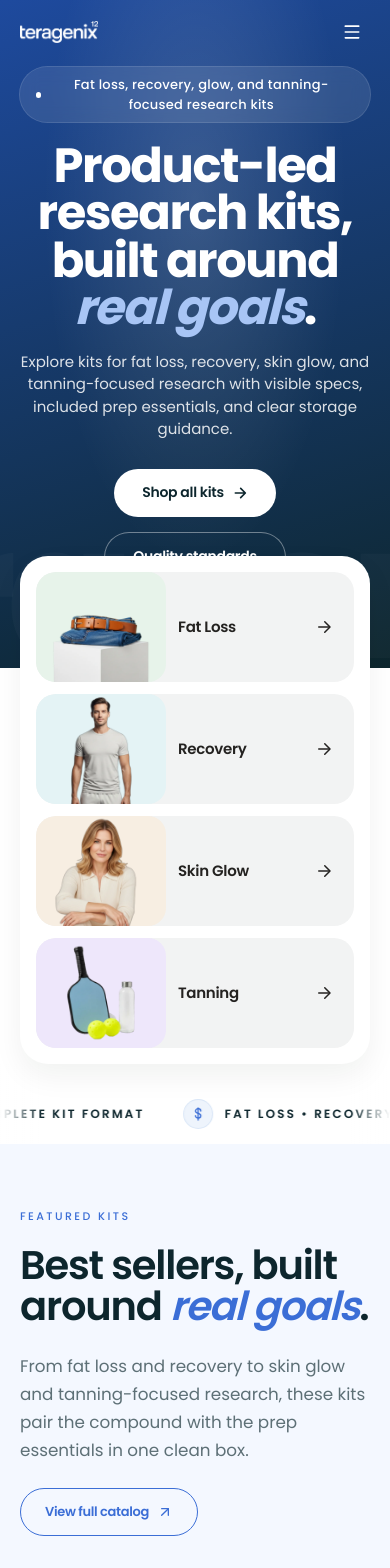
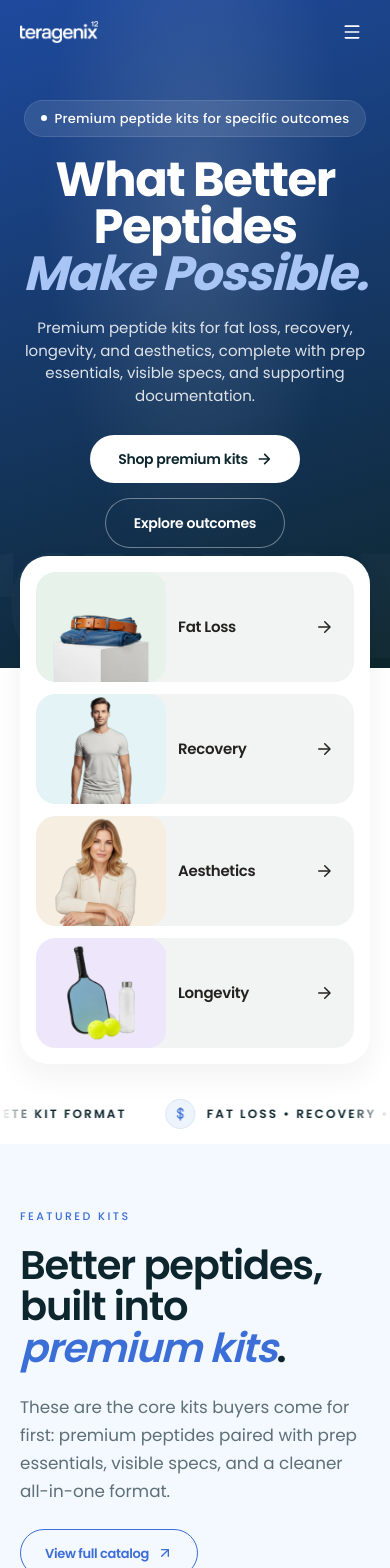
Before and after one commit to sethschnrt/teragenix, a Next.js app: page / in a window 390 px wide. Shown: the top 1568 px of the page. Built offline with nearby package versions, Linux system fonts and the light colour scheme.

Commit message:
Overhaul Teragenix marketing copy direction

```diff
--- a/src/app/about/page.tsx
+++ b/src/app/about/page.tsx
@@ -70,16 +70,16 @@ export default function AboutPage() {
       <PageHero
         icon={Microscope}
         eyebrow="ABOUT TERAGENIX"
-        detail="Research-kit standards, documentation, and buyer clarity"
-        title="A clearer way to evaluate research kits."
-        description="Teragenix is built around complete kits, visible specs, and documentation that helps buyers compare faster and verify details sooner."
+        detail="Premium peptides, complete kits, and supporting proof"
+        title="What better peptides make possible."
+        description="Teragenix is built around premium peptides for specific outcomes, complete kit formats, and the proof serious buyers expect to see."
         variant="subpage"
         panelEyebrow="BUYER SYSTEM"
-        panelTitle="What shoppers should understand fast."
+        panelTitle="What makes Teragenix different."
         panelItems={[
+          { label: "Premium peptides", value: "Built for outcomes" },
           { label: "Complete kits", value: "Included supplies up front" },
           { label: "Documentation", value: "Specs close to product" },
-          { label: "Category flow", value: "Find the right fit faster" },
           { label: "Support path", value: "FAQ + policy pages", href: "/faq" },
         ]}
       />
@@ -90,17 +90,17 @@ export default function AboutPage() {
             <div className="rounded-[2rem] bg-white p-7 ring-1 ring-[#e3e8ef] sm:p-8">
               <p className="tg-eyebrow">WHY TERAGENIX EXISTS</p>
               <h2 className="mt-3 text-[2rem] font-semibold leading-tight tracking-[-0.03em] text-[#0d262d] sm:text-[2.5rem]">
-                Research kits should be easier to compare from the start.
+                Teragenix sells premium peptides for specific outcomes.
               </h2>
               <div className="mt-5 space-y-4 text-[15px] leading-7 text-[#475967] sm:text-[16px]">
                 <p>
-                  Teragenix exists to make research kits easier to compare, easier to understand, and easier to verify before checkout.
+                  The core promise is simple: better peptides, complete kits, and clearer proof behind the purchase.
                 </p>
                 <p>
-                  That means clear kit structure, visible specs, included supplies shown up front, and documentation that stays close to the product.
+                  Instead of selling loose vials with vague positioning, Teragenix frames each product around the outcome, the peptide, and the supporting details that justify it.
                 </p>
                 <p>
-                  The goal is simple: less guesswork, faster evaluation, and more confidence while moving through the catalog.
+                  That is what the site should communicate on every page, from the homepage headline to the product detail and documentation layer.
                 </p>
               </div>
             </div>
--- a/src/app/shop/[slug]/product-detail.tsx
+++ b/src/app/shop/[slug]/product-detail.tsx
@@ -204,19 +204,19 @@ export function ProductDetail({ product, relatedProducts }: ProductDetailProps)
               About this kit
             </p>
             <h2 className="mt-3 text-[1.85rem] font-semibold leading-tight tracking-[-0.03em] text-[#0d262d] sm:text-[2.2rem]">
-              Everything you need to evaluate this kit quickly.
+              Built around a better peptide purchase.
             </h2>
             <p className="mt-5 text-[15px] leading-7 text-[#0d262d]/68 sm:text-[16px]">
               {product.longDescription}
             </p>
 
             <div className="mt-8 rounded-[1.5rem] p-5" style={{ backgroundColor: theme.softAlt }}>
-              <p className="text-sm font-semibold text-[#0d262d]">Why researchers choose full kits</p>
+              <p className="text-sm font-semibold text-[#0d262d]">Why the kit feels premium</p>
               <ul className="mt-4 space-y-3">
                 {[
-                  "Core prep supplies are listed up front, so there is less guesswork.",
+                  "The peptide and prep essentials arrive as one complete purchase.",
                   "Batch code, SKU, and documentation status stay tied to the exact product.",
-                  "Specs, storage guidance, and support links are all one scroll away.",
+                  "Specs, storage guidance, and support links stay close to the kit.",
                 ].map((item) => (
                   <li key={item} className="flex items-start gap-2.5 text-[14px] leading-6 text-[#0d262d]/68">
                     <Check className="mt-1 h-4 w-4 shrink-0" style={{ color: theme.accent }} />
@@ -267,7 +267,7 @@ export function ProductDetail({ product, relatedProducts }: ProductDetailProps)
                 Batch documentation
               </p>
               <p className="mt-3 text-[14px] leading-6 text-[#0d262d]/68">
-                Batch code, SKU, COA status, and testing references stay tied to this product so the documentation layer is easier to verify.
+                Batch code, SKU, COA status, and testing references stay tied to this product so the premium promise has visible support behind it.
               </p>
               <div className="mt-5 grid gap-3">
                 {documentationItems.map((item) => (
@@ -318,7 +318,7 @@ export function ProductDetail({ product, relatedProducts }: ProductDetailProps)
                 Support pages
               </p>
               <p className="mt-3 text-[14px] leading-6 text-[#0d262d]/68">
-                Need more than the product summary? Use the COA hub, FAQ, and policy pages for shipping, refund, and research-use details without having to hunt for answers.
+                Need more than the product summary? Use the COA hub, FAQ, and policy pages to confirm shipping, refund, and research-use details before you buy.
               </p>
 
               <div className="mt-5 flex flex-wrap gap-2.5">
--- a/src/app/shop/page.tsx
+++ b/src/app/shop/page.tsx
@@ -101,15 +101,15 @@ export default function ShopPage() {
                 SHOP TERAGENIX
               </span>
               <span className="text-[12px] text-white/60">
-                Fat loss, recovery, skin glow, and tanning-focused kits
+                Premium peptide kits built around specific outcomes
               </span>
             </div>
 
             <h1 className="text-[2rem] font-semibold leading-[0.96] tracking-[-0.035em] text-white sm:text-[2.45rem]">
-              Shop by product goal.
+              Premium peptides for specific outcomes.
             </h1>
             <p className="mt-2 max-w-xl text-[0.96rem] leading-6 text-white/72">
-              Explore kits for fat loss, recovery, skin glow, and tanning-focused research, then compare specs and included supplies fast.
+              Shop peptide kits for fat loss, recovery, longevity, and aesthetics, complete with prep essentials, visible specs, and supporting proof.
             </p>
           </div>
         </div>
--- a/src/components/featured-products.tsx
+++ b/src/components/featured-products.tsx
@@ -20,11 +20,11 @@ export function FeaturedProducts() {
               FEATURED KITS
             </p>
             <h2 className="font-sans text-[2.5rem] font-semibold leading-[1.04] tracking-[-0.03em] text-[#0d262d] sm:text-[3.6rem]">
-              Best sellers, <br className="hidden sm:block" />
-              built around <span className="italic text-[#3b6ed6]">real goals</span>.
+              Better peptides, <br className="hidden sm:block" />
+              built into <span className="italic text-[#3b6ed6]">premium kits</span>.
             </h2>
             <p className="mt-6 max-w-xl text-[1.05rem] leading-7 text-[#0d262d]/65">
-              From fat loss and recovery to skin glow and tanning-focused research, these kits pair the compound with the prep essentials in one clean box.
+              These are the core kits buyers come for first: premium peptides paired with prep essentials, visible specs, and a cleaner all-in-one format.
             </p>
           </div>
 
--- a/src/components/footer.tsx
+++ b/src/components/footer.tsx
@@ -6,8 +6,8 @@ const footerLinks = {
     { label: "All Products", href: "/shop" },
     { label: "Fat Loss", href: "/shop?category=fat-loss" },
     { label: "Recovery", href: "/shop?category=recovery" },
-    { label: "Skin Glow", href: "/shop?category=skin-glow" },
-    { label: "Tanning", href: "/shop?category=tanning" },
+    { label: "Longevity", href: "/shop?category=longevity" },
+    { label: "Aesthetics", href: "/shop?category=aesthetics" },
   ],
   Explore: [
     { label: "About", href: "/about" },
@@ -44,7 +44,7 @@ export function Footer() {
           <div className="md:col-span-1">
             <Logo size="md" theme="light" className="w-[112px] sm:w-[128px]" />
             <p className="mt-5 max-w-xs text-[14px] leading-relaxed text-white/65">
-              Research kits for fat loss, recovery, skin glow, and tanning-focused protocols, with visible specs and complete kit formats.
+              Premium peptide kits for fat loss, recovery, longevity, and aesthetics, with visible specs and complete kit formats.
             </p>
             <p className="mt-4 max-w-sm text-[12px] leading-6 text-white/48">
               Pre-launch legal pages are live now and will be updated with final business details before checkout goes live.
--- a/src/components/guarantee.tsx
+++ b/src/components/guarantee.tsx
@@ -4,23 +4,23 @@ import { Shield, Truck, FlaskConical, Mail } from "lucide-react";
 const promises = [
   {
     icon: Truck,
-    title: "Complete prep in one box",
-    body: "Each kit pairs the compound with the core prep essentials, so setup feels cleaner from the start.",
+    title: "Premium kits, not loose vials",
+    body: "Each kit pairs the peptide with the prep essentials, turning a simple purchase into a more complete protocol-ready package.",
   },
   {
     icon: FlaskConical,
-    title: "Product benefits, clearly framed",
-    body: "Fat loss, recovery, glow, and tanning-focused kits are grouped in a way that makes the use case obvious fast.",
+    title: "Built for specific outcomes",
+    body: "Fat loss, recovery, longevity, and aesthetics are the guiding outcomes, so the product promise is clear before you ever open the kit.",
   },
   {
     icon: Shield,
-    title: "Specs that support the product",
-    body: "Purity, storage notes, and documentation status stay close to the kit, making product confidence easier to earn.",
+    title: "Specs that justify the price",
+    body: "Purity, storage notes, and documentation status stay close to the product, so premium positioning has real support behind it.",
   },
   {
     icon: Mail,
-    title: "Answers before checkout",
-    body: "Support, shipping, refund, and research-use details are easy to reach when you need to verify the operational side.",
+    title: "Clarity before commitment",
+    body: "Support, shipping, refund, and research-use details stay easy to reach when you want to verify the operational side before buying.",
   },
 ];
 
@@ -30,10 +30,10 @@ export function Guarantee() {
       <div className="mx-auto max-w-[1240px] px-5 sm:px-8 lg:px-[160px]">
         <div className="mb-16 text-center">
           <p className="tg-eyebrow mb-6" style={{ color: "#3b6ed6" }}>
-            WHY THE KITS LAND
+            WHY TERAGENIX WORKS
           </p>
           <h2 className="tg-h2 mx-auto max-w-3xl" style={{ color: "#0d262d" }}>
-            Better product framing, <span style={{ color: "#3b6ed6" }}>less guesswork</span> before checkout.
+            Premium peptides, <span style={{ color: "#3b6ed6" }}>complete kits</span>, clearer proof.
           </h2>
           <p
             className="mx-auto mt-6 max-w-xl"
@@ -44,7 +44,7 @@ export function Guarantee() {
               fontWeight: 400,
             }}
           >
-            The compound, included supplies, specs, and support details all work together to make the products easier to trust.
+            The difference is not the website. It is better peptides, better kit presentation, and better support behind the purchase.
           </p>
         </div>
 
@@ -102,7 +102,7 @@ export function Guarantee() {
                 letterSpacing: "-0.76px",
               }}
             >
-              Explore the full product lineup.
+              Shop the full premium lineup.
             </h3>
           </div>
           <Link
--- a/src/components/hero.tsx
+++ b/src/components/hero.tsx
@@ -37,8 +37,8 @@ const heroTiles: HeroTile[] = [
     desktopImageClass: "h-[236px] max-w-[94%] lg:h-[164px] lg:max-w-[94%]",
   },
   {
-    title: "Skin Glow",
-    href: "/shop?category=skin-glow",
+    title: "Aesthetics",
+    href: "/shop?category=aesthetics",
     image: "/images/generated/hero-cards-v9-cutout/woman-47-cream-seated.webp",
     tone: "#f7eee2",
     mobileImageAlign: "bottom",
@@ -47,8 +47,8 @@ const heroTiles: HeroTile[] = [
     desktopImageClass: "h-[232px] max-w-[95%] lg:h-[158px] lg:max-w-[95%]",
   },
   {
-    title: "Tanning",
-    href: "/shop?category=tanning",
+    title: "Longevity",
+    href: "/shop?category=longevity",
     image: "/images/generated/life-benefits-v13-cutout/active-life-pickleball-centered.webp",
     desktopImage: "/images/generated/life-benefits-v13-cutout/active-life-pickleball-desktop-bottom.webp",
     tone: "#eee7fb",
@@ -102,17 +102,17 @@ export function Hero() {
                 <span
                   className="inline-block h-1.5 w-1.5 rounded-full bg-white"
                 />
-                Fat loss, recovery, glow, and tanning-focused research kits
+                Premium peptide kits for specific outcomes
               </p>
             </div>
 
             {/* Headline */}
             <h1 className="mx-auto max-w-[900px] text-center lg:max-w-[760px]">
               <span className="block text-[48px] font-bold leading-[0.98] tracking-[-0.03em] text-white sm:text-[60px] lg:text-[54px]">
-                Product-led research kits,
+                What Better Peptides
               </span>
               <span className="block text-[48px] font-bold leading-[0.98] tracking-[-0.03em] text-white sm:text-[60px] lg:text-[54px]">
-                built around <span className="italic text-[#a8c5f5]">real goals</span>.
+                <span className="italic text-[#a8c5f5]">Make Possible.</span>
               </span>
             </h1>
 
@@ -121,7 +121,7 @@ export function Hero() {
               className="mx-auto mt-5 max-w-[560px] text-center text-white/85 lg:mt-3 lg:max-w-[600px]"
               style={{ fontSize: "15px", lineHeight: "1.5", fontWeight: 400 }}
             >
-              Explore kits for fat loss, recovery, skin glow, and tanning-focused research with visible specs, included prep essentials, and clear storage guidance.
+              Premium peptide kits for fat loss, recovery, longevity, and aesthetics, complete with prep essentials, visible specs, and supporting documentation.
             </p>
 
             {/* CTA row */}
@@ -131,7 +131,7 @@ export function Hero() {
                 className="tg-link-pill group inline-flex h-12 items-center rounded-full bg-white px-7 text-[#0d262d] hover:bg-white/90"
                 style={{ fontSize: "14px", fontWeight: 600, letterSpacing: "-0.02em" }}
               >
-                Shop all kits
+                Shop premium kits
                 <svg className="tg-link-pill-icon ml-2 h-4 w-4" viewBox="0 0 24 24" fill="none" stroke="currentColor" strokeWidth="2.5" strokeLinecap="round" strokeLinejoin="round">
                   <path d="M5 12h14M13 5l7 7-7 7" />
                 </svg>
@@ -141,7 +141,7 @@ export function Hero() {
                 className="tg-link-pill inline-flex h-12 items-center rounded-full px-7 text-white ring-1 ring-white/40 hover:bg-white/10"
                 style={{ fontSize: "14px", fontWeight: 600, letterSpacing: "-0.02em" }}
               >
-                Quality standards
+                Explore outcomes
               </Link>
             </div>
           </div>
--- a/src/components/how-it-works.tsx
+++ b/src/components/how-it-works.tsx
@@ -4,18 +4,18 @@ import { ArrowUpRight } from "lucide-react";
 const steps = [
   {
     num: "01",
-    title: "Pick the product goal",
-    body: "Start with fat loss, recovery, skin glow, or tanning-focused research so the product benefit is clear from the first click.",
+    title: "Choose the outcome",
+    body: "Start with the result you care about, then narrow into peptides built for fat loss, recovery, longevity, or aesthetics-focused protocols.",
   },
   {
     num: "02",
-    title: "Review the full kit",
-    body: "Check the compound, included prep essentials, specs, and storage details to see exactly what the kit gives you.",
+    title: "Choose the kit",
+    body: "Pick the peptide that fits the protocol, then review the full kit, included prep essentials, and supporting specs in one place.",
   },
   {
     num: "03",
-    title: "Verify the support layer",
-    body: "Use the FAQ, documentation hub, and policy pages to confirm the operational details before moving forward.",
+    title: "Verify the proof",
+    body: "Use the documentation hub, FAQ, and policy pages to confirm the product details and the operational side before you commit.",
   },
 ];
 
@@ -30,11 +30,11 @@ export function HowItWorks() {
               HOW IT WORKS
             </p>
             <h2 className="font-sans text-[2.5rem] font-semibold leading-[1.04] tracking-[-0.03em] text-[#0d262d] sm:text-[3.6rem]">
-              Product benefits, <span className="italic text-[#3b6ed6]">made clear</span>.
+              From desired outcome to <span className="italic text-[#3b6ed6]">premium kit</span>.
             </h2>
           </div>
           <p className="text-[1.05rem] leading-7 text-[#0d262d]/70 lg:pb-3">
-            Start with the result you care about, then confirm the kit, specs, and support details in one clean flow.
+            Start with the desired result, move into the peptide, then confirm the specs and proof behind the kit.
           </p>
         </div>
 
@@ -69,10 +69,10 @@ export function HowItWorks() {
         <div className="mt-16 flex flex-col items-center gap-5 rounded-[2rem] bg-[linear-gradient(166deg,_#3b6ed6_0%,_#0d262d_100%)] px-8 py-12 text-center sm:mt-20 sm:flex-row sm:justify-between sm:text-left lg:px-14">
           <div>
             <p className="mb-2 font-sans text-[11px] font-medium tracking-[0.22em] text-[#dbeafe]">
-              READY TO EXPLORE
+              READY TO SHOP
             </p>
             <h3 className="font-sans text-[1.8rem] font-semibold leading-tight tracking-tight text-white sm:text-[2.2rem]">
-              Find the product focus that fits your research.
+              Choose the outcome. Then choose the peptide.
             </h3>
           </div>
           <Link
--- a/src/components/trust-bar.tsx
+++ b/src/components/trust-bar.tsx
@@ -20,7 +20,7 @@ const tickerItems = [
     ),
   },
   {
-    label: "FAT LOSS • RECOVERY • GLOW • TANNING",
+    label: "FAT LOSS • RECOVERY • LONGEVITY • AESTHETICS",
     icon: (
       <svg viewBox="0 0 24 24" fill="none" stroke="currentColor" strokeWidth="1.9" strokeLinecap="round" strokeLinejoin="round" className="h-4 w-4">
         <path d="M12 3v18" />
--- a/src/data/products.ts
+++ b/src/data/products.ts
@@ -131,14 +131,14 @@ export const products: Product[] = [
     slug: "tesamorelin",
     name: "Tesamorelin Research Kit",
     shortName: "Tesamorelin",
-    category: "Metabolic",
-    heroCategory: "Metabolic",
+    category: "Melanocortin",
+    heroCategory: "Melanocortin",
     price: 149.99,
     originalPrice: 189.99,
     description:
-      "10mg Tesamorelin kit for growth-hormone and body-composition research, with prep essentials included.",
+      "10mg Tesamorelin kit for longevity and body-composition focused protocols, with prep essentials included.",
     longDescription:
-      "This Tesamorelin research kit is framed for growth-hormone and body-composition research, with the compound, prep essentials, and storage guidance kept together in one place. Each kit includes a 10mg lyophilized vial, bacteriostatic water, syringes, and swabs for a clean lab workflow.",
+      "This Tesamorelin research kit is positioned for longevity and body-composition focused protocols, with the compound, prep essentials, and storage guidance kept together in one place. Each kit includes a 10mg lyophilized vial, bacteriostatic water, syringes, and swabs for a clean lab workflow.",
     badge: "Best Seller",
     badgeColor: "bg-emerald-600",
     image: "/images/vials/tesamorelin.webp",
@@ -169,14 +169,14 @@ export const products: Product[] = [
     slug: "melanotan-ii",
     name: "Melanotan II Research Kit",
     shortName: "Melanotan II",
-    category: "Melanocortin",
-    heroCategory: "Melanocortin",
+    category: "Cosmetic",
+    heroCategory: "Cosmetic",
     price: 79.99,
     originalPrice: 99.99,
     description:
-      "10mg Melanotan II kit for tanning and pigmentation research, with bacteriostatic water, syringes, and swabs included.",
+      "10mg Melanotan II kit for aesthetics and pigmentation-focused protocols, with prep essentials included.",
     longDescription:
-      "This Melanotan II research kit is positioned for tanning and pigmentation research, with the compound, prep essentials, and handling context kept together in one box. Each kit includes a 10mg lyophilized vial plus the reconstitution supplies needed for consistent lab prep.",
+      "This Melanotan II research kit is positioned for aesthetics and pigmentation-focused protocols, with the compound, prep essentials, and handling context kept together in one box. Each kit includes a 10mg lyophilized vial plus the reconstitution supplies needed for consistent lab prep.",
     badge: "New",
     badgeColor: "bg-violet-600",
     image: "/images/vials/melanotan-ii.webp",
@@ -212,9 +212,9 @@ export const products: Product[] = [
     price: 119.99,
     originalPrice: 149.99,
     description:
-      "70mg skin-glow blend with bacteriostatic water, syringes, and swabs for beauty-focused research.",
+      "70mg Glow 70 blend for aesthetics-focused protocols, with prep essentials included.",
     longDescription:
-      "This Glow 70 research kit is framed around skin-glow and beauty-focused research, with the blend, prep essentials, and storage notes kept together in one box. Each kit includes a 70mg lyophilized vial plus the reconstitution supplies needed for consistent lab prep.",
+      "This Glow 70 research kit is framed around aesthetics-focused protocols, with the blend, prep essentials, and storage notes kept together in one box. Each kit includes a 70mg lyophilized vial plus the reconstitution supplies needed for consistent lab prep.",
     badge: "Trending",
     badgeColor: "bg-rose-600",
     image: "/images/vials/glow-70.webp",
@@ -250,9 +250,9 @@ export const products: Product[] = [
     price: 69.99,
     originalPrice: 89.99,
     description:
-      "600mg Glutathione kit for antioxidant and recovery-focused research, with prep essentials included.",
+      "600mg Glutathione kit for recovery-focused protocols, with prep essentials included.",
     longDescription:
-      "This Glutathione research kit is positioned for antioxidant and recovery-focused research, with the compound, prep essentials, and storage guidance kept together for easier evaluation. Each kit includes a 600mg lyophilized vial plus the reconstitution supplies needed for a clean prep workflow.",
+      "This Glutathione research kit is positioned for recovery-focused protocols, with the compound, prep essentials, and storage guidance kept together for easier evaluation. Each kit includes a 600mg lyophilized vial plus the reconstitution supplies needed for a clean prep workflow.",
     image: "/images/vials/glutathione.webp",
     specifications: {
       purity: "99%+",
@@ -285,8 +285,8 @@ export const featuredProducts = products.filter((p) => p.badge);
 const heroCategoryLabelMap: Record<HeroCategory, string> = {
   Metabolic: "Fat Loss",
   Antioxidant: "Recovery",
-  Cosmetic: "Skin Glow",
-  Melanocortin: "Tanning",
+  Cosmetic: "Aesthetics",
+  Melanocortin: "Longevity",
 };
 
 const shopCategoryLabelMap: Record<ShopCategory, string> = {
@@ -308,24 +308,24 @@ const categoryParamMap: Record<string, ShopCategory> = {
   "weight-loss": "Metabolic",
   recovery: "Antioxidant",
   antioxidant: "Antioxidant",
-  longevity: "Cosmetic",
+  longevity: "Melanocortin",
+  aesthetics: "Cosmetic",
   cosmetic: "Cosmetic",
-  "skin-glow": "Cosmetic",
+  appearance: "Cosmetic",
   skin: "Cosmetic",
   glow: "Cosmetic",
   vitality: "Melanocortin",
   melanocortin: "Melanocortin",
-  tanning: "Melanocortin",
-  pigment: "Melanocortin",
-  pigmentation: "Melanocortin",
+  aging: "Melanocortin",
+  performance: "Melanocortin",
   "beauty-skin": "Cosmetic",
 };
 
 const heroCategoryHrefMap: Record<HeroCategory, string> = {
   Metabolic: "fat-loss",
   Antioxidant: "recovery",
-  Cosmetic: "skin-glow",
-  Melanocortin: "tanning",
+  Cosmetic: "aesthetics",
+  Melanocortin: "longevity",
 };
 
 export function normalizeCategoryParam(category: string | null): ShopCategory | undefined {
```
Also changed, not shown: src/app/page.tsx (+18 -17 lines).
